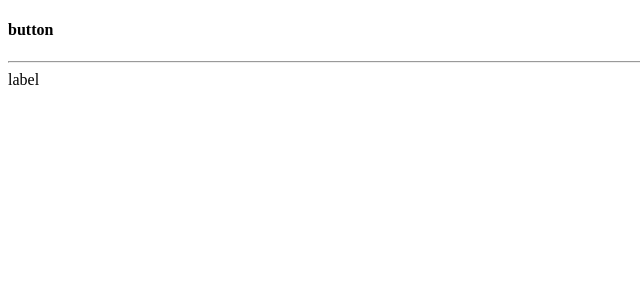
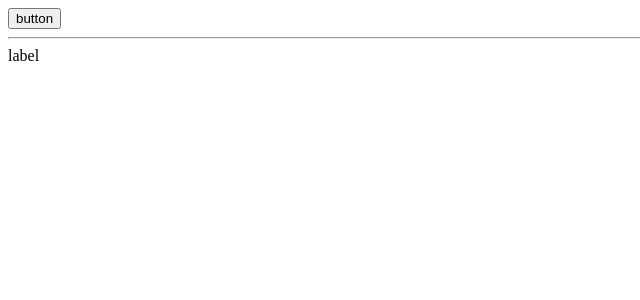
Before and after one commit to mtraina/react-app, a React (Create React App) app: page / in a window 1280 px wide. Shown: the top 300 px of the page, without its empty margins (0-640 px from the left). Built offline with nearby package versions, Linux system fonts and the light colour scheme.

Commit message:
compose react component behaviour with higher order components II

```diff
--- a/src/App.js
+++ b/src/App.js
@@ -1,5 +1,15 @@
 import React from 'react';
 import ReactDOM from 'react-dom';
+
+const HOC = (InnerComponent) => class extends React.Component {
+  render(){
+    return (
+      <InnerComponent
+        {...this.props}
+      />
+    )
+  }
+}
 
 class App extends React.Component {
   render(){
@@ -7,13 +17,13 @@ class App extends React.Component {
       <div>
         <Button>button</Button>
         <hr/>
-        <Label>label</Label>
+        <LabelHOC>label</LabelHOC>
       </div>
     )
   }
 }
 
-const Button = props => <h4>{props.children}</h4>
+const Button = HOC(props => <button>{props.children}</button>)
 
 class Label extends React.Component {
   render(){
@@ -23,4 +33,6 @@ class Label extends React.Component {
   }
 }
 
+const LabelHOC = HOC(Label)
+
 export default App;
```
